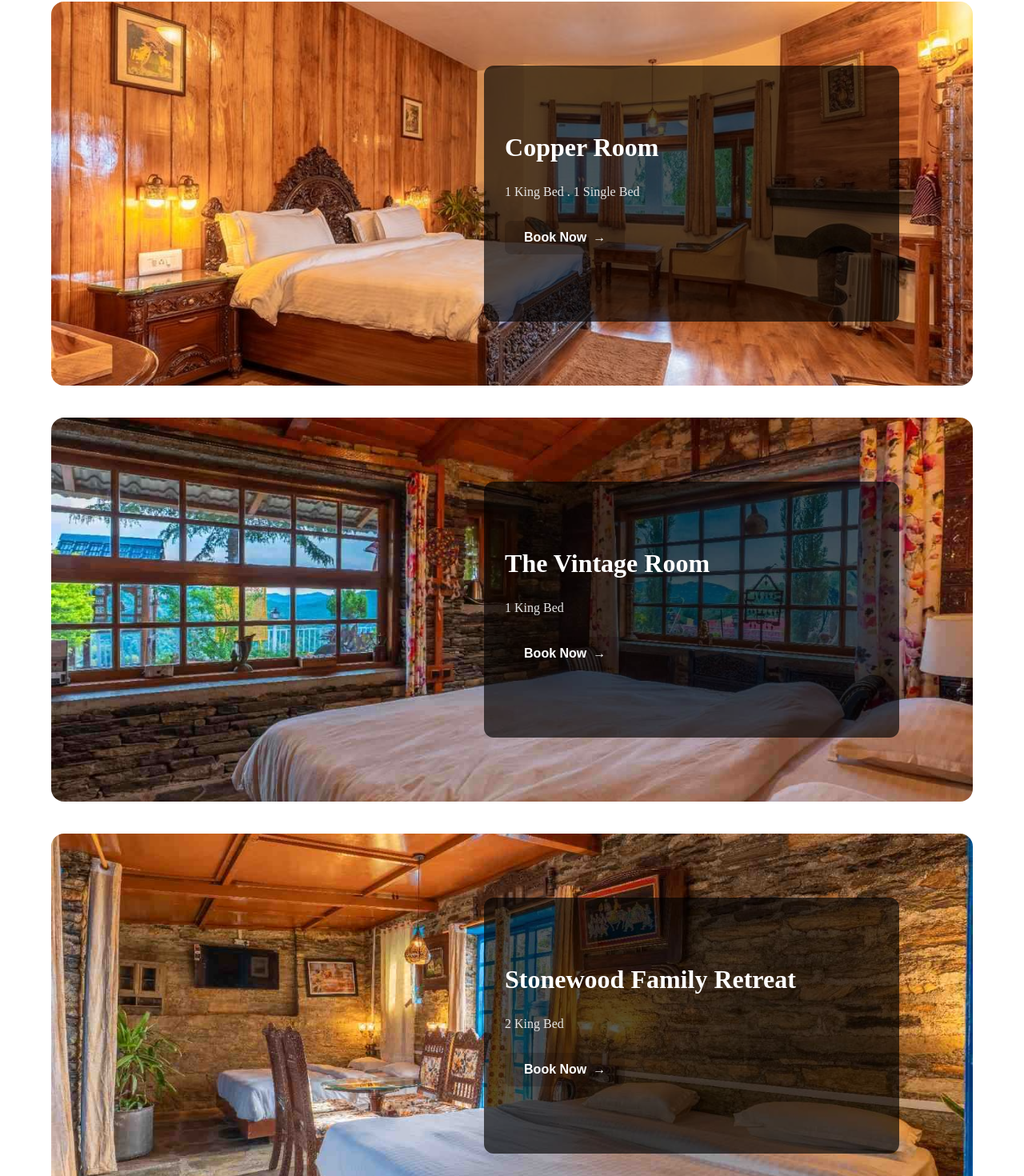
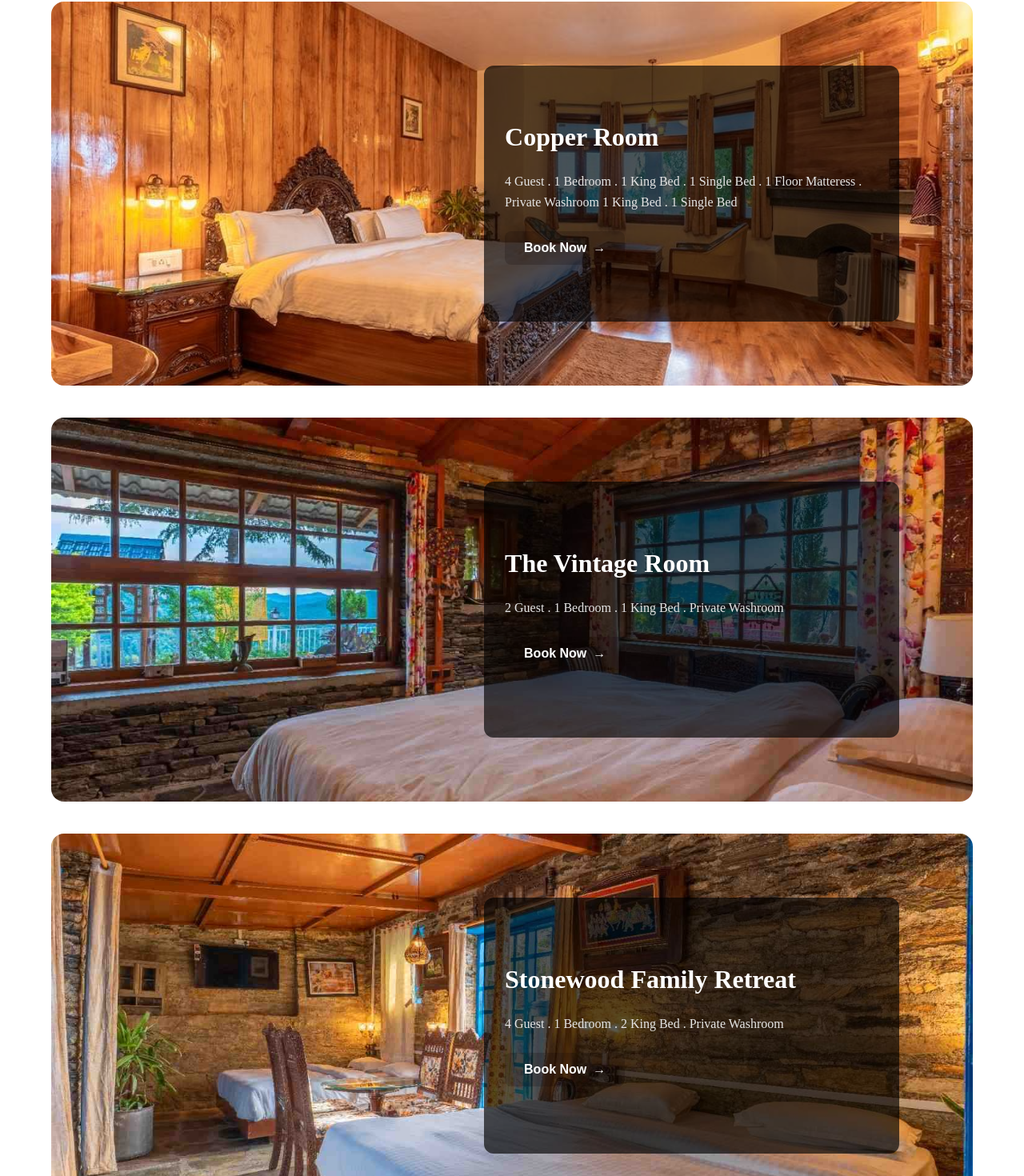
Before and after one commit to Canisam/theStoneHeritage, a React (Vite) app: page /Stay in a window 1280 px wide. Shown: the part 638-2108 px from the top of the page at 80% size. Built offline with nearby package versions, Linux system fonts and the light colour scheme.

Commit message:
stay rooms descriptions

```diff
--- a/src/component/Stay.jsx
+++ b/src/component/Stay.jsx
@@ -50,7 +50,7 @@ const Stay = () => {
       // price: 2567.01,
       heading: "Copper Room",
       description:
-        "1 King Bed . 1 Single Bed",
+        "4 Guest . 1 Bedroom . 1 King Bed . 1 Single Bed . 1 Floor Matteress . Private Washroom 1 King Bed . 1 Single Bed",
       roomUrl: "/Rooms/2",
       // imageSliderUrls: [forestImg, mountainImg, mudImg],
     },
@@ -60,7 +60,7 @@ const Stay = () => {
       // price: 3800,
       heading: "The Vintage Room",
       description:
-        "1 King Bed",
+        "2 Guest . 1 Bedroom . 1 King Bed  . Private Washroom",
       roomUrl: "/Rooms/3",
       // imageSliderUrls: [forestImg, mountainImg, mudImg],
     },
@@ -70,7 +70,7 @@ const Stay = () => {
       // price: 3800,
       heading: "Stonewood Family Retreat",
       description:
-        "2 King Bed",
+        "4 Guest . 1 Bedroom . 2 King Bed .  Private Washroom",
       roomUrl: "/Rooms/4",
       // imageSliderUrls: [forestImg, mountainImg, mudImg],
     },
```
